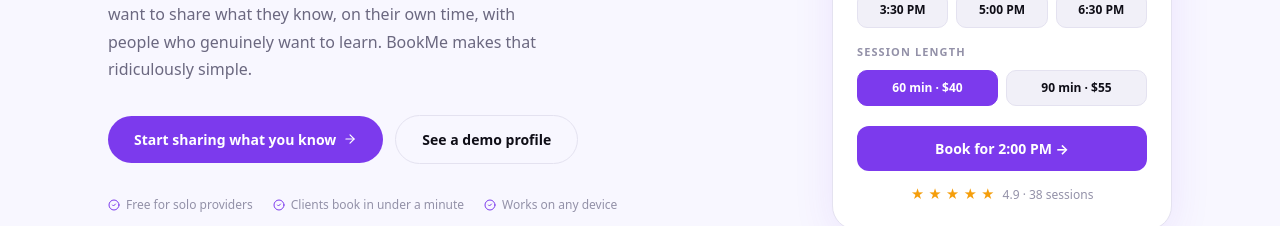
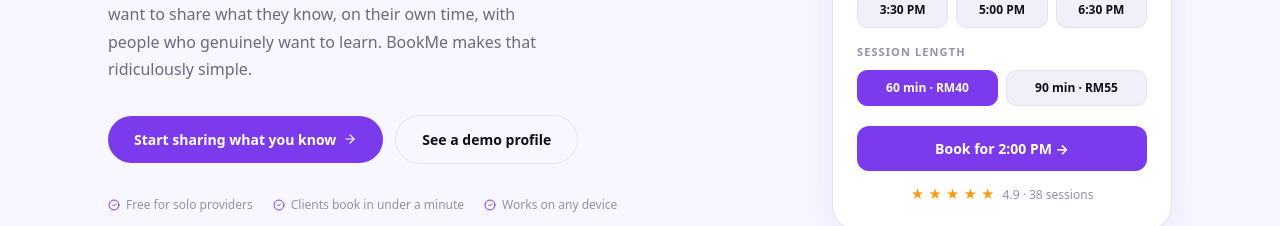
Before and after one commit to x0trad/bookme, a Next.js app: page / in a window 1280 px wide. Shown: the part 389-615 px from the top of the page. Built offline with nearby package versions, Linux system fonts and the light colour scheme.

Commit message:
fix: change currency to RM in landing page booking mockup

```diff
--- a/app/page.tsx
+++ b/app/page.tsx
@@ -234,7 +234,7 @@
                 Session length
               </p>
               <div style={{ display: "flex", gap: 8, marginBottom: 20 }}>
-                {["60 min · $40", "90 min · $55"].map((l, i) => (
+                {["60 min · RM40", "90 min · RM55"].map((l, i) => (
                   <div key={l} style={{
                     flex: 1, padding: "8px 6px", borderRadius: 10, textAlign: "center",
                     fontSize: 12, fontWeight: 600,
```
